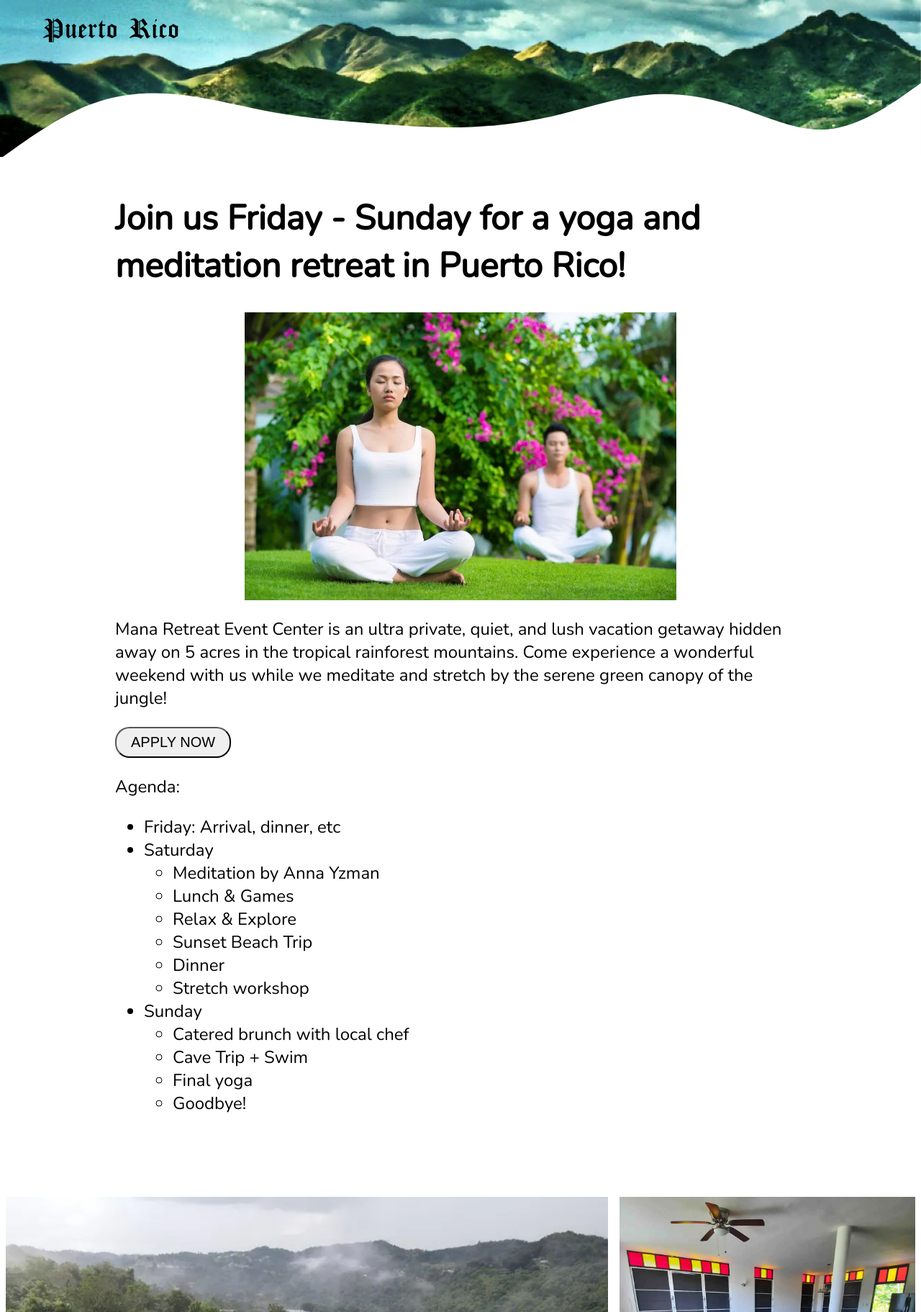
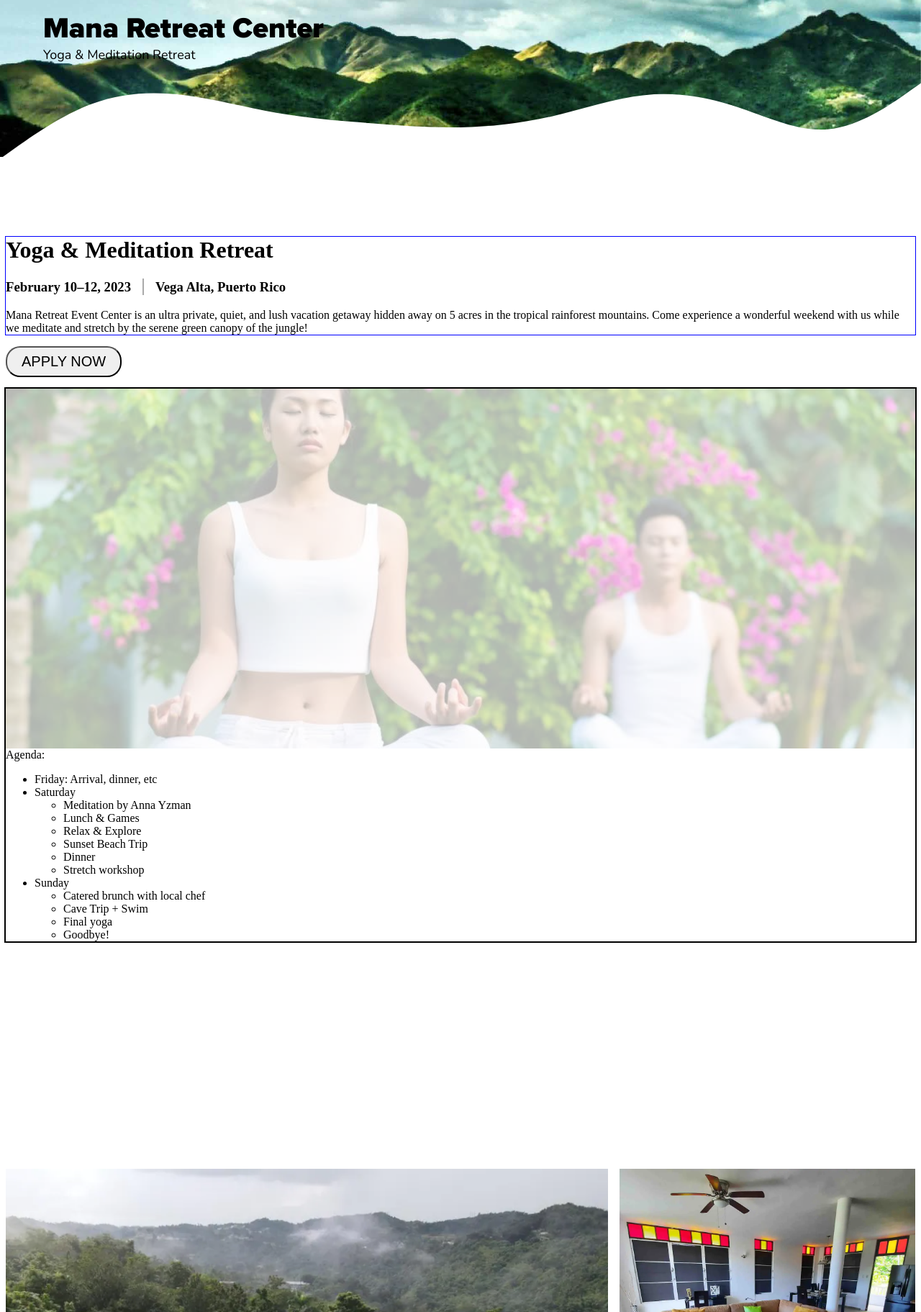
Before and after one commit to vannorman/manahouse, a Django app: page / in a window 1280 px wide. Shown: the top 1823 px of the page at 72% size. Run offline with Django 3.2, Linux system fonts and the light colour scheme.

Commit message:
server changes

```diff
--- a/static/css/index.css
+++ b/static/css/index.css
@@ -4,7 +4,7 @@
 }
 
 #top {
-    background-image:url(/static/img/top.jpg);background-size:cover;background-repeat:no-repeat;
+    background-image:url(/static/img/top2.jpg);background-size:cover;background-repeat:no-repeat;
     background-position:0px -100px;
     position:absolute;top:0;left:0;width:100%;height:300px;
     z-index:-2;
@@ -18,9 +18,13 @@
 
 #title {
     position:absolute; left:60px;top:15px;
-    font-family:cloisterBlack;
+    font-family:proximaNova;
     font-size:40px;
 }
+#title .sub { font-size:18px; font-family:Nunito}
+
+#topSpacer { position:relative;height:300px;}
+
 #buttonsList {
 display: inline-flex;
   flex-direction: row;
@@ -44,19 +48,37 @@ display: flex;
   justify-content: flex-start;
 
  }
+#brief
+{}
 
 #summary {
-    position:relative; margin:0 auto; width:960px;
-    top:220px; font-size:1.5em; padding:10px;
+    position:relative;
+    margin:0 auto;
+    width:960px;
+    top:220px;
+    font-size:1.2em;
+    padding:10px;
     font-family:Nunito;
+    text-align:center;
+    outline:1px dashed red;
 }
-#summary .pic {
+#summary p {width:600px;margin:0 auto;}
+#menu {outline:2px solid black;position:relative;}
+#menu .background {
+    width:100%;
+    height:500px;
     background-image:url('/static/img/yoga.jpg');
     background-size:cover;
-    width:600px;
-    height:400px;
+    background-repeat:no-repeat;
+    background-position:center;
     margin:0 auto;
+    opacity:0.3;
 }
+
+#menu .text {
+   position:absolute;
+}
+
 #main {
     position:relative; top: 300px; left:0;
     width:960px;
@@ -92,6 +114,10 @@ display: flex;
 @font-face {
     font-family: cloisterBlack;
     src: url(/static/fonts/CloisterBlack.ttf);
+}
+@font-face {
+    font-family: proximaNova;
+    src: url(/static/fonts/ProximaNova-Black.ttf);
 }
 
 @font-face {
--- a/stub/settings.py
+++ b/stub/settings.py
@@ -16,6 +16,7 @@ import os.path
 # Build paths inside the project like this: BASE_DIR / 'subdir'.
 BASE_DIR = Path(__file__).resolve().parent
 
+print('base dir:'+str(BASE_DIR))
 
 # Quick-start development settings - unsuitable for production
 # See https://docs.djangoproject.com/en/3.1/howto/deployment/checklist/
--- a/stub/templates/index.html
+++ b/stub/templates/index.html
@@ -3,34 +3,46 @@
 <link rel="stylesheet" href="/static/css/index.css?{{ now  }}" />
 <div id="top"></div>
 <div id="swoop"></div>
-<div id="title">Puerto Rico</div>
+<div id="title">Mana Retreat Center
+    <div class="sub">Yoga & Meditation Retreat</div>
+</div>
+<div id="topSpacer"></div>
+<!-- Summary -->
+<div id="brief" style="outline:1px solid blue;">
+    <h1>    Yoga & Meditation Retreat</h1>
+    <h3>
+    February 10–12, 2023<span style="width:1px;height:50px;border:1px solid #aaa;margin:16px;"></span>Vega Alta, Puerto Rico
 
-<!-- Summary -->
-    <div id="summary">
-<h1>    Join us Friday - Sunday for a yoga and meditation retreat in Puerto Rico! </h1>
-    <div class="pic">
+    </h3>
+    <p>       Mana Retreat Event Center is an ultra private, quiet, and lush  vacation getaway hidden away on 5 acres in the tropical rainforest mountains. Come experience a wonderful weekend with us while we meditate and stretch by the serene green canopy of the jungle!  </p>
+
+
+
+</div>
+
+        <form action="https://forms.gle/cXHngeGVYwMFBDfL6">
+            <input class="apply" type="submit" value="APPLY NOW" />
+        </form>
+
+    <!--    <div class="pic">
         </div>
         <div id="buttonsList">
             <div class="bList">
-            <!--
                 <div class="bItem"> Retreats </div>
                 <div class="bItem"> Weddings </div>
                 <div class="bItem"> Corporate Offsite</div>
                 <div class="bItem"> Birthdays </div>
                 <div class="bItem"> Family Vacation </div>
-            <div class="bItem"> Team Building </div> -->
+                <div class="bItem"> Team Building </div>
             </div>
         </div>
-<p>       Mana Retreat Event Center is an ultra private, quiet, and lush  vacation getaway hidden away on 5 acres in the tropical rainforest mountains. Come experience a wonderful weekend with us while we meditate and stretch by the serene green canopy of the jungle!  </p>
+    -->
+</div>
 
-
-
-    <form action="https://forms.gle/cXHngeGVYwMFBDfL6">
-        <input class="apply" type="submit" value="APPLY NOW" />
-    </form>
-
-
-    <p> Agenda:
+<div id="menu">
+    <div class="background"></div>
+    <div class="text"></div>
+        Agenda:
             <ul>
                 <li> Friday: Arrival, dinner, etc</li>
                 <li> Saturday </li>
@@ -52,7 +64,6 @@
                 </ul>
             </ul>
     </div>
-
 
 
 <!-- Mosaic -->
```
Also changed, not shown: static/fonts/ProximaNova-Black.ttf (added), static/img/menu.jpg (added), static/img/top2.jpg (added). Lines whose indentation alone changed are shown as unchanged.
